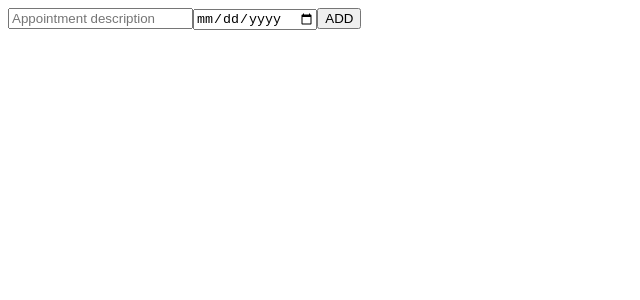
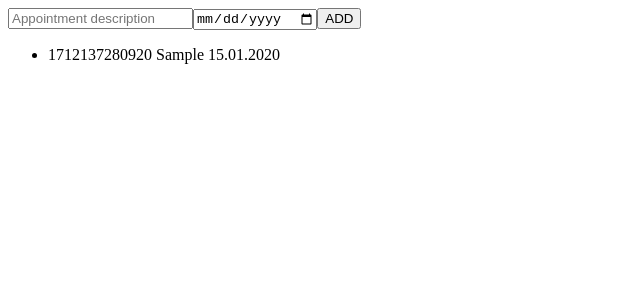
Before and after one commit to Medini0603/angular-appointment-app, an Angular app: page / in a window 1280 px wide. Both pictures are taken after typing "Sample", "2020-01-15" into the empty fields and a click on the button "ADD". Shown: the top 300 px of the page, without its empty margins (0-640 px from the left). Built offline with nearby package versions, Linux system fonts and the light colour scheme.

Commit message:
ngFor to display array of appointments

```diff
--- a/src/app/appointment-list/appointment-list.component.html
+++ b/src/app/appointment-list/appointment-list.component.html
@@ -3,3 +3,9 @@
     <input [(ngModel)]="newAppointmentDate" type="date" placeholder="Appointment date">
     <button (click)="addAppointment()">ADD</button>
 </div>
+
+<ul>
+    <li *ngFor="let a of appointments">
+        {{a.id}} {{a.title}} {{a.date | date:"dd.MM.yyyy"}}
+    </li>
+</ul>
```
